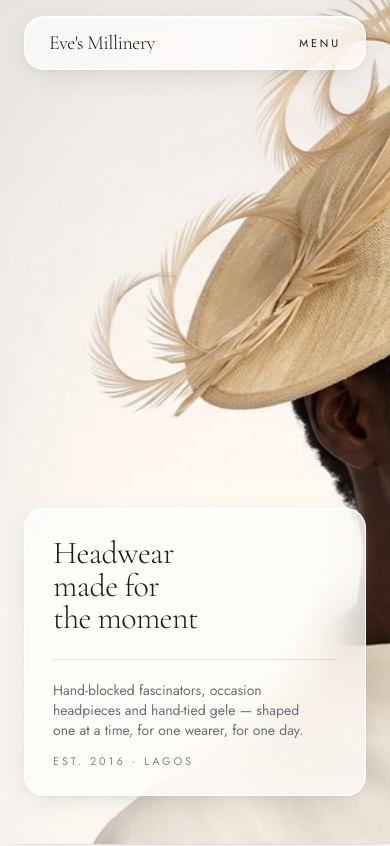
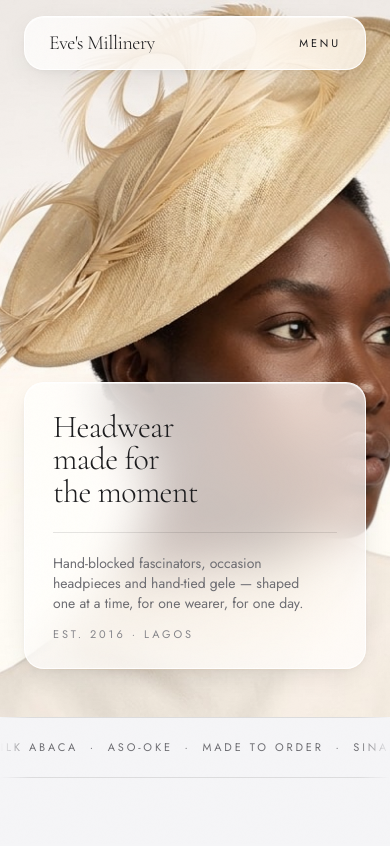
Before and after one commit to LEO20Debugger/Eves-Milinery, a Next.js app: page / in a window 390 px wide. Shown: the top 846 px of the page. Built offline with nearby package versions, Linux system fonts and the light colour scheme.

Commit message:
feat: adjust hero image scaling and navigation focus handling for improved accessibility and visual integrity

```diff
--- a/src/app/globals.css
+++ b/src/app/globals.css
@@ -245,6 +245,10 @@
 
 .hero-drift {
   animation: hero-drift 20s var(--ease-out-expo) infinite alternate;
+  /* Grow downward only. With the default centre origin the drift eats the top
+     of the frame as it scales, which clips the headpiece — the one part of the
+     hero image that must never be cropped. */
+  transform-origin: 50% 0%;
   will-change: transform;
 }
 
--- a/src/components/ui/Hero.tsx
+++ b/src/components/ui/Hero.tsx
@@ -29,7 +29,11 @@ export default function Hero() {
   const panelOpacity = useTransform(scrollY, [0, 600], [1, 0]);
 
   return (
-    <section className="relative h-[100svh] w-full overflow-hidden">
+    /* Shorter on phones on purpose. A 16:9 photograph forced into a full-height
+       portrait viewport shows only ~25% of its width; at 85svh that rises to
+       ~30%, which is the difference between seeing the whole headpiece and
+       seeing a slice of it. Desktop keeps the full-height frame. */
+    <section className="relative h-[85svh] w-full overflow-hidden md:h-[100svh]">
       <motion.div className="absolute inset-0" style={reduced ? undefined : { y }}>
         <Image
           src="/images/hero.jpg"
@@ -37,7 +41,19 @@ export default function Hero() {
           fill
           priority
           sizes="100vw"
-          className={`object-cover ${reduced ? "" : "hero-drift"}`}
+          /* The hero art is composed with the subject in the right half and her
+             headpiece near the top edge, so the default centre crop fails at
+             both ends:
+             - Wide, short windows crop top and bottom, cutting off the hat.
+               `md:object-top` anchors the crop to the top so the hat survives;
+               the bottom of the frame is garment and can be lost safely.
+             - Narrow windows crop the sides hard. The subject (hat and face)
+               occupies 49%-79% of the image width, centred at 66%, so the crop
+               is anchored at 70% — biased slightly right of the subject's
+               centre to favour her face over the far edge of the brim.
+               Measured from the file, not guessed: at 78% the window centred on
+               the right edge of her face and cut it off. */
+          className={`object-cover object-[70%_50%] md:object-top ${reduced ? "" : "hero-drift"}`}
         />
       </motion.div>
 
--- a/src/components/ui/Nav.tsx
+++ b/src/components/ui/Nav.tsx
@@ -51,10 +51,16 @@ export default function Nav() {
       }
       if (event.key !== "Tab") return;
 
-      const focusable = panelRef.current?.querySelectorAll<HTMLElement>(
+      // The Close toggle lives in the header, OUTSIDE the panel, so that it
+      // renders above it. It still has to be part of the focus cycle, or a
+      // keyboard user can reach every link but never the way out.
+      const inPanel = panelRef.current?.querySelectorAll<HTMLElement>(
         "a[href], button:not([disabled])",
       );
-      if (!focusable?.length) return;
+      if (!inPanel?.length) return;
+      const focusable = [...inPanel, toggleRef.current].filter(
+        (node): node is HTMLElement => Boolean(node),
+      );
       const first = focusable[0];
       const last = focusable[focusable.length - 1];
 
@@ -89,7 +95,11 @@ export default function Nav() {
           glitch. Frosting the bar instead means the nav sits legibly over the
           full-bleed hero photograph AND over the near-white canvas of every
           other page, with no per-route special-casing. */}
-      <header className="fixed inset-x-0 top-0 z-50 gutter pt-4">
+      {/* z-[56] sits ABOVE the menu panel's z-[55] on purpose. The panel is
+          fixed inset-0, so at any lower z-index it covers the header and takes
+          the Menu/Close toggle with it — leaving a phone with no way out of the
+          menu at all, since there is no Escape key. */}
+      <header className="fixed inset-x-0 top-0 z-[56] gutter pt-4">
         <div className="glass flex items-center justify-between rounded-[var(--radius-glass)] px-6 py-4">
           <Link
             href="/"
@@ -119,7 +129,10 @@ export default function Nav() {
             onClick={() => setOpen((value) => !value)}
             aria-expanded={open}
             aria-controls="menu-panel"
-            className="eyebrow group text-ink md:hidden"
+            /* The label itself is only ~47x11px. Negative margin cancelling
+               equal padding grows the tap target to ~44px without moving
+               anything in the layout. */
+            className="eyebrow group -m-4 p-4 text-ink md:hidden"
           >
             <SwapLabel>{open ? "Close" : "Menu"}</SwapLabel>
           </button>
```
